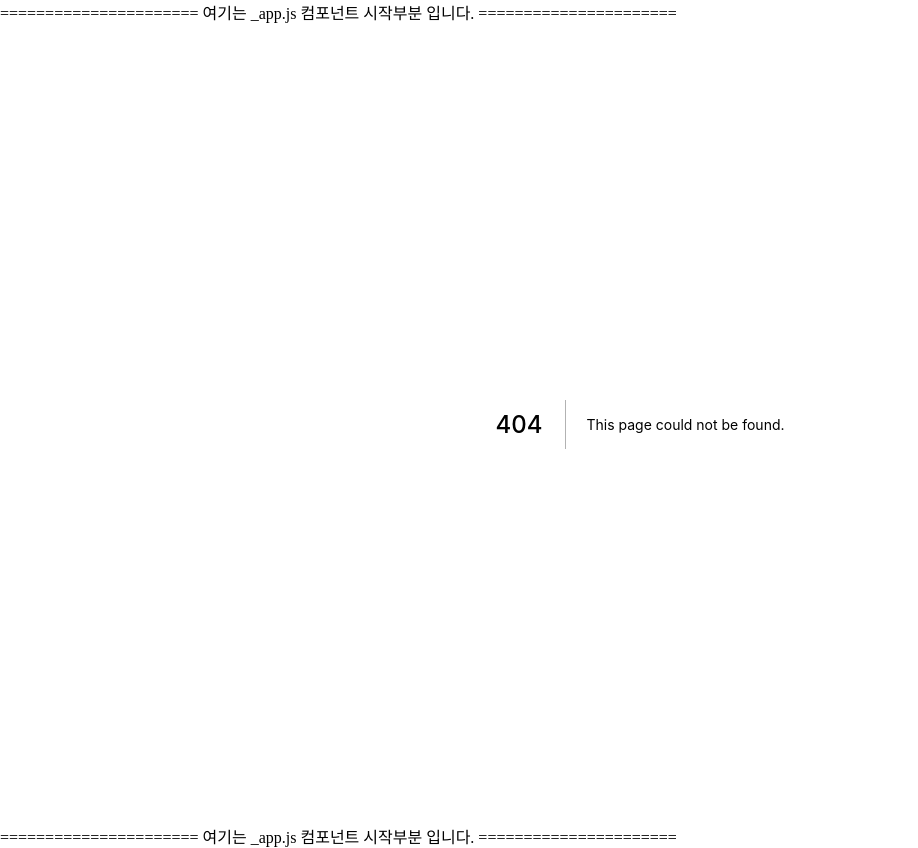
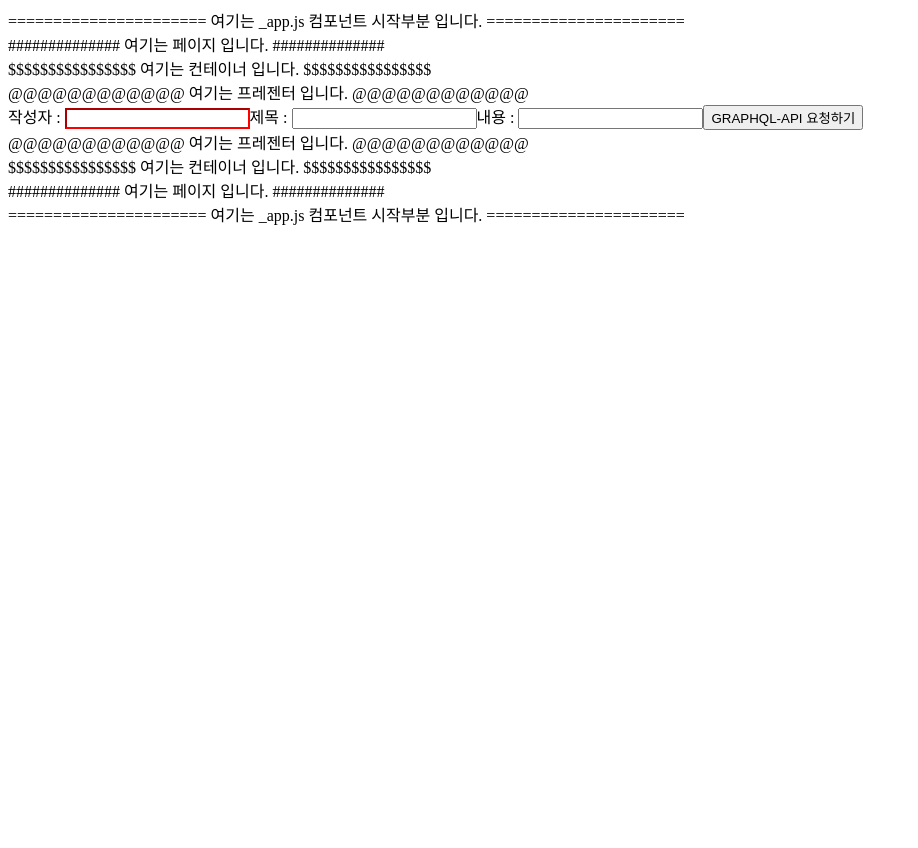
Before and after one commit to moonjjj/Study__Codecamp_frontend, a Next.js app in the folder class/: page /section07/07-01-set-state in a window 1280 px wide. Before the commit this address had no page. Shown: the whole page, without its empty margins (0-918 px from the left). After the commit the page ends 800 px from the top, so only its background shows below. Built offline with nearby package versions, Linux system fonts and the light colour scheme.

Commit message:
[학습] 07-01 set-state

```diff
--- /dev/null
+++ b/class/pages/section07/07-01-set-state/index.js
@@ -0,0 +1,11 @@
+import BoardWrite from "../../../src/components/units/board/07-write/BoardWrite.container";
+
+export default function GraphqlMutationPage() {
+  return (
+    <div>
+      <div> ############## 여기는 페이지 입니다. ############## </div>
+      <BoardWrite />
+      <div> ############## 여기는 페이지 입니다. ############## </div>
+    </div>
+  );
+}
--- /dev/null
+++ b/class/src/components/units/board/07-write/BoardWrite.container.js
@@ -0,0 +1,64 @@
+// 컨테이너 컴포넌트
+import { useMutation } from "@apollo/client";
+import { useState } from "react";
+import { 나의그래프큐엘세팅 } from "./BoardWrite.queries";
+import BoardWriteUI from "./BoardWrite.presenter";
+
+export default function BoardWrite() {
+  const [isActive, setIsActive] = useState(false);
+
+  const [writer, setWriter] = useState("");
+  const [title, setTitle] = useState("");
+  const [contents, setContents] = useState("");
+
+  const [나의함수] = useMutation(나의그래프큐엘세팅);
+
+  const onClickSubmit = async () => {
+    const result = await 나의함수({
+      variables: {
+        writer: writer, // writer state 를 넣음
+        title: title, // title state 를 넣음
+        contents: contents, // contents state 를 넣음
+      },
+    });
+    console.log(result);
+  };
+
+  const onChangeWriter = (e) => {
+    setWriter(e.target.value);
+
+    if (e.target.value && title && contents) {
+      setIsActive(true);
+    }
+  };
+
+  const onChangeTitle = (e) => {
+    setTitle(e.target.value);
+
+    if (writer && e.target.value && contents) {
+      setIsActive(true);
+    }
+  };
+
+  const onChangeContents = (e) => {
+    setContents(e.target.value);
+
+    if (writer && title && e.target.value) {
+      setIsActive(true);
+    }
+  };
+
+  return (
+    <div>
+      <div> $$$$$$$$$$$$$$$$ 여기는 컨테이너 입니다. $$$$$$$$$$$$$$$$</div>
+      <BoardWriteUI
+        onClickSubmit={onClickSubmit}
+        onChangeWriter={onChangeWriter}
+        onChangeTitle={onChangeTitle}
+        onChangeContents={onChangeContents}
+        isActive={isActive}
+      />
+      <div> $$$$$$$$$$$$$$$$ 여기는 컨테이너 입니다. $$$$$$$$$$$$$$$$ </div>
+    </div>
+  );
+}
--- /dev/null
+++ b/class/src/components/units/board/07-write/BoardWrite.presenter.js
@@ -0,0 +1,19 @@
+// 프레젠터 컴포넌트
+import { BlueButton, RedInput } from "./BoardWrite.styles";
+
+export default function BoardWriteUI(props) {
+  return (
+    <div>
+      <div> @@@@@@@@@@@@ 여기는 프레젠터 입니다. @@@@@@@@@@@@ </div>
+      <div>
+        작성자 : <RedInput type="text" onChange={props.onChangeWriter} />
+        제목 : <input type="text" onChange={props.onChangeTitle} />
+        내용 : <input type="text" onChange={props.onChangeContents} />
+        <BlueButton onClick={props.onClickSubmit} isActive={props.isActive}>
+          GRAPHQL-API 요청하기
+        </BlueButton>
+      </div>
+      <div> @@@@@@@@@@@@ 여기는 프레젠터 입니다. @@@@@@@@@@@@ </div>
+    </div>
+  );
+}
--- /dev/null
+++ b/class/src/components/units/board/07-write/BoardWrite.queries.js
@@ -0,0 +1,15 @@
+/**
+ * 06-01
+ */
+// Graphql의 쿼리들
+import { gql } from "@apollo/client";
+
+export const 나의그래프큐엘세팅 = gql`
+  mutation createBoard($writer: String, $title: String, $contents: String) {
+    createBoard(writer: $writer, title: $title, contents: $contents) {
+      _id
+      number
+      message
+    }
+  }
+`;
--- /dev/null
+++ b/class/src/components/units/board/07-write/BoardWrite.styles.js
@@ -0,0 +1,10 @@
+// Emotion 스타일
+import styled from "@emotion/styled";
+
+export const RedInput = styled.input`
+  border-color: red;
+`;
+
+export const BlueButton = styled.button`
+  background-color: ${(props) => (props.isActive ? "yellow" : "")};
+`;
```
